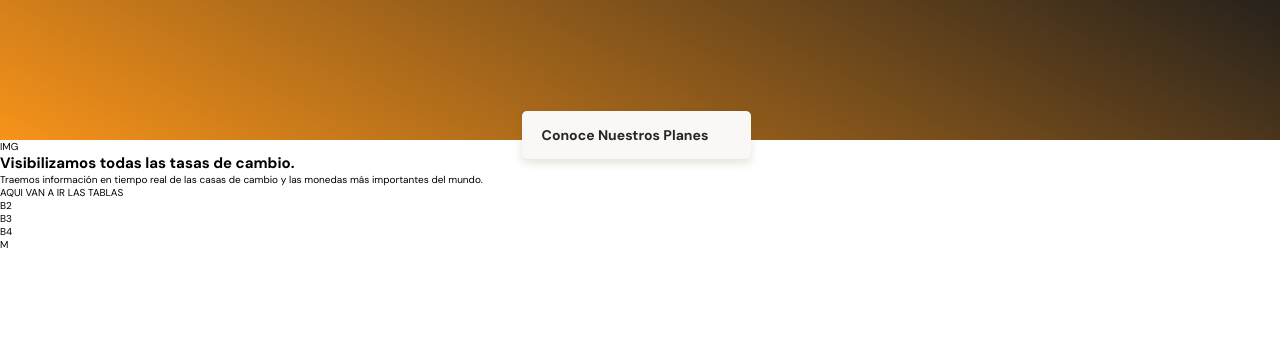
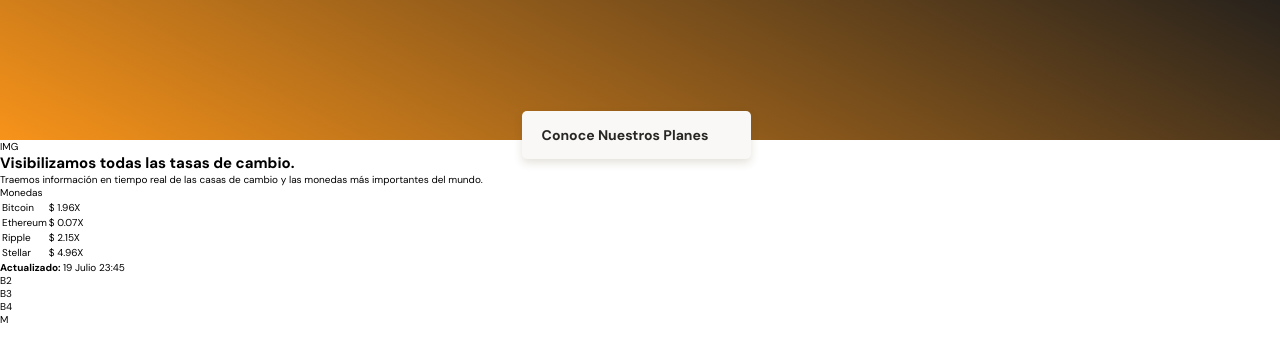
Before and after one commit to paulasosa/frontend-developer, a plain HTML site: page batatabit/index.html in a window 1280 px wide. Shown: the part 194-556 px from the top of the page. Drawn offline with Linux system fonts and the light colour scheme.

Commit message:
maquetacion primera tabla

```diff
--- a/batatabit/index.html
+++ b/batatabit/index.html
@@ -27,7 +27,32 @@
                 <p>Traemos información en tiempo real de las casas de cambio y las monedas más importantes del mundo.</p>
             </div>
             <section class="main-tables-container">
-                <div>AQUI VAN A IR LAS TABLAS</div>
+                <div class="main-currency-table">
+                    <p class="currency-table--title">Monedas</p>
+                    <div class="currency-table--container">
+                        <table>
+                            <tr>
+                                <td class="table__top-left">Bitcoin</td>
+                                <td class="table__top-right table__right">$ 1.96<span>X</span></td>
+                            </tr>
+                            <tr>
+                                <td class="table__top-left">Ethereum</td>
+                                <td class="table__top-right table__right">$ 0.07<span>X</span></td>
+                            </tr>
+                            <tr>
+                                <td class="table__top-left">Ripple</td>
+                                <td class="table__top-right table__right">$ 2.15<span>X</span></td>
+                            </tr>
+                            <tr>
+                                <td class="table__bottom-left">Stellar</td>
+                                <td class="table__bottom-right table__right">$ 4.96<span>X</span></td>
+                            </tr>
+                        </table>
+                    </div>
+                    <div class="currency-table--date">
+                        <p><b>Actualizado: </b>19 Julio 23:45</p>
+                    </div>
+                </div>
             </section>
         </section>
         <section>B2</section>
```
